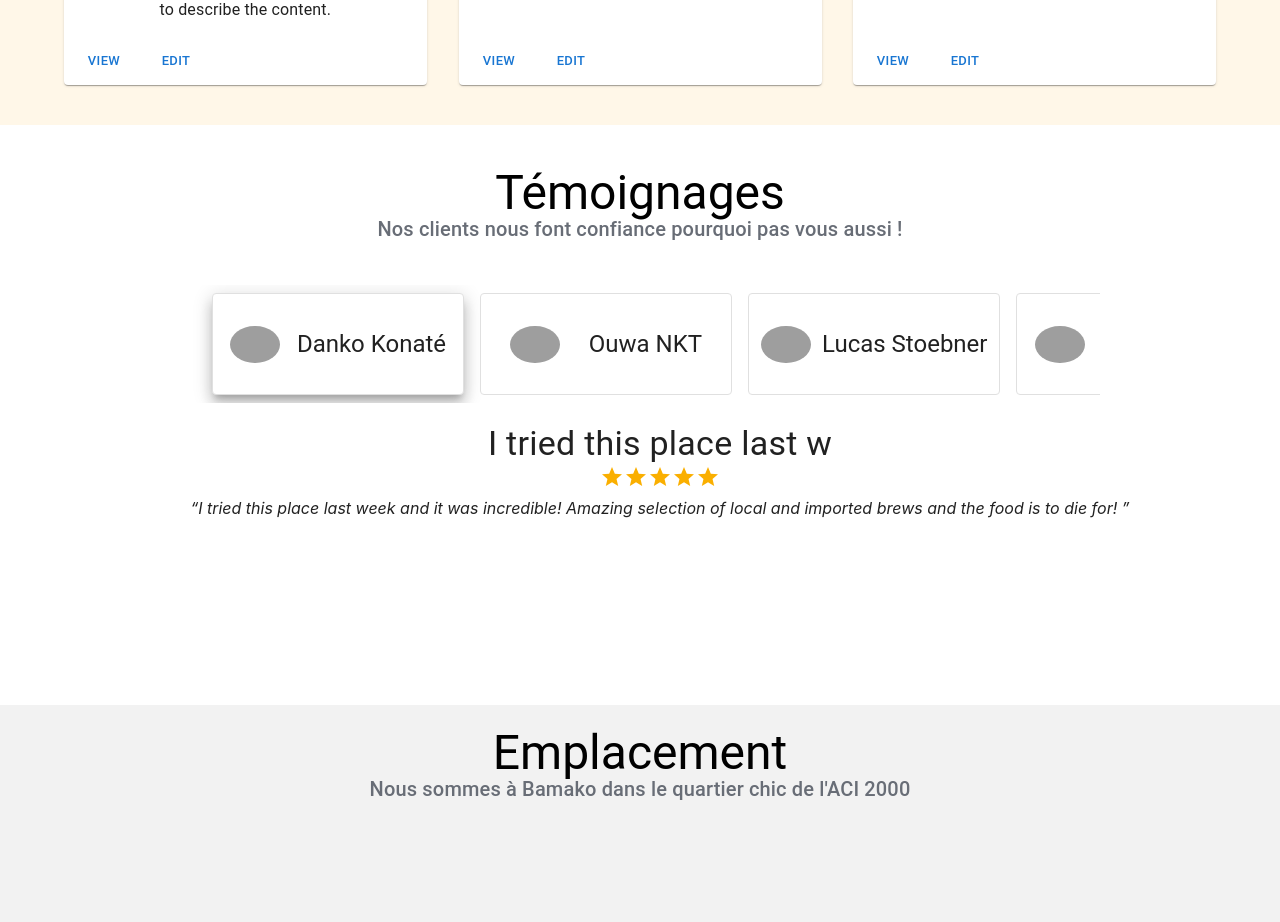
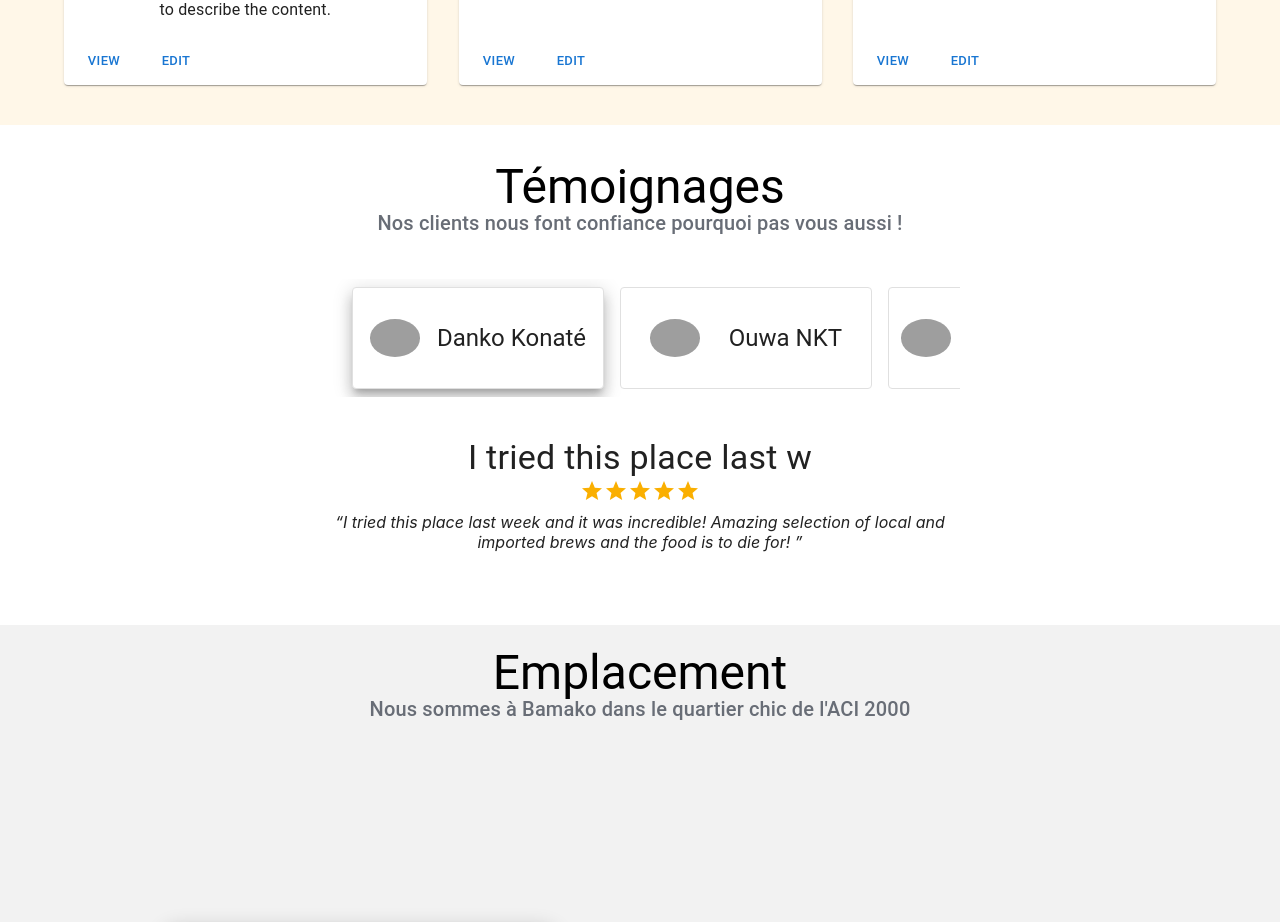
Before and after one commit to mamadou-niakate/feelfresh, a React (Create React App) app: page / in a window 1280 px wide. Shown: the part 2720-3642 px from the top of the page. Built offline with nearby package versions, Linux system fonts and the light colour scheme; grey boxes are pictures that could not be loaded.

Commit message:
manage rating

```diff
--- a/src/Testimanial/Review.js
+++ b/src/Testimanial/Review.js
@@ -10,7 +10,7 @@ const useStyles = makeStyles({
         alignItems: 'fcenter',
         width: '100%',
         margin: 'auto',
-        padding: 'auto'
+        padding: '40px 0 40px 0',
     }
 });
 
--- a/src/Testimanial/Testimonial.js
+++ b/src/Testimanial/Testimonial.js
@@ -1,5 +1,5 @@
 import React from 'react'
-import { Box, Paper, Toolbar, Typography } from '@mui/material'
+import { Box, Grid, Paper, Toolbar, Typography } from '@mui/material'
 import { testimonials } from '../data'
 import Review from './Review'
 import { makeStyles } from '@mui/styles';
@@ -8,14 +8,14 @@ import SectionSubtitle from '../shared/SectionSubtitle';
 
 const useStyles = makeStyles({
    testimonial: {
-        width: '75%',
-        margin: 'auto',
+        // width: '75%',
+        // margin: 'auto',
         minHeight: 500,
-        padding:40,
+        // padding:40,
         backgroundColor: '#FFF',
-        '& > *': {
-            margin: 20,
-        }
+        // '& > *': {
+        //     margin: 20,
+        // }
     },
     authorDiv: {
         display: 'flex',
@@ -64,7 +64,8 @@ export const Testimonial = () => {
     }, []);
 
     return (
-        <div className={classes.testimonial}>
+        <Grid container justifyContent={'center'} alignItems='center' wrap='wrap' className={classes.testimonial}>
+            <Grid item xs={12} lg={6} md={6}>
                 <SectionTitle title={'Témoignages'} />
                 <SectionSubtitle subTitle={'Nos clients nous font confiance pourquoi pas vous aussi !'} />
                 <Toolbar
@@ -92,6 +93,7 @@ export const Testimonial = () => {
                     ))}
                 </Toolbar>
                 <Review review={review} />
-        </div>
+            </Grid>
+        </Grid>
   )
 }
```
Lines whose indentation alone changed are shown as unchanged.
